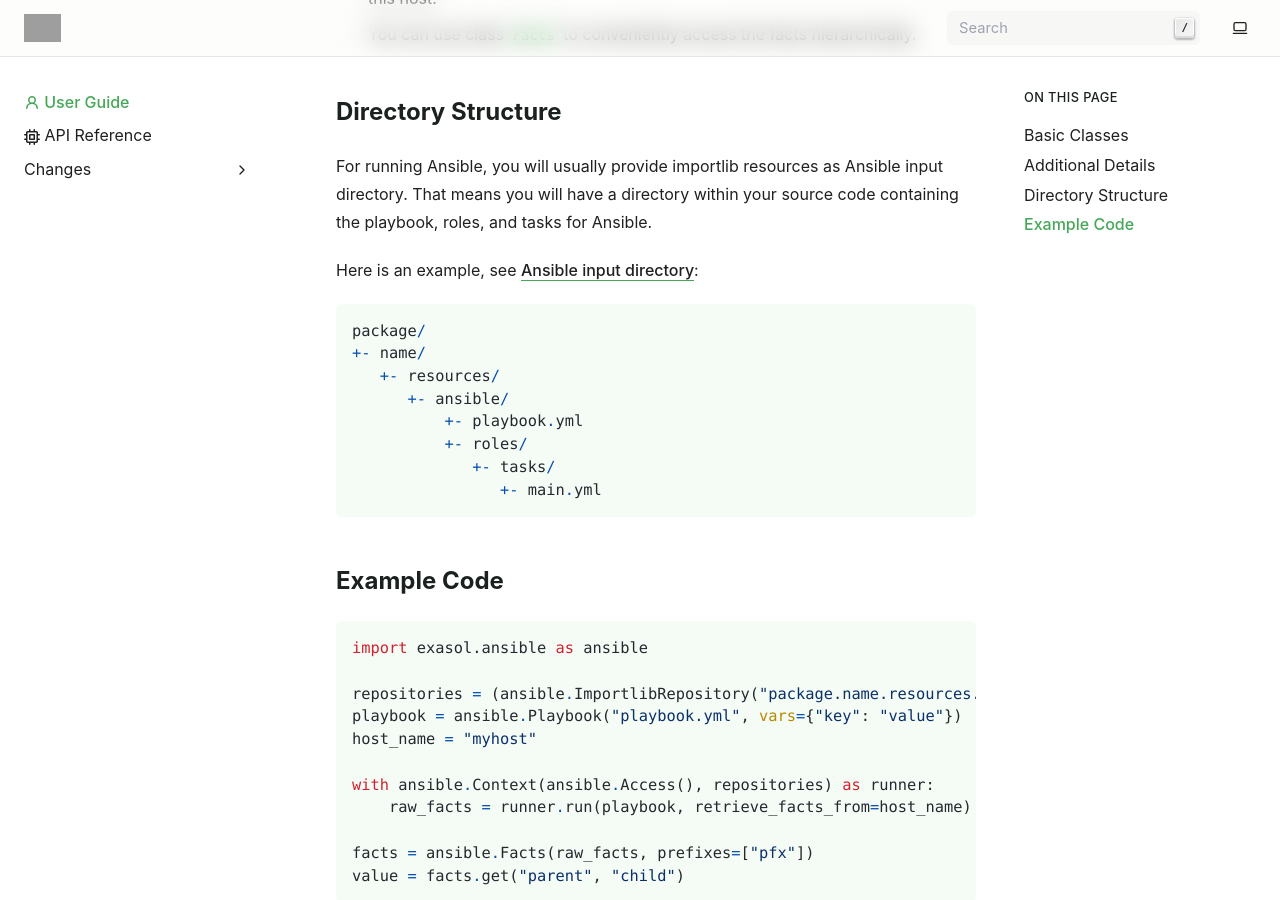
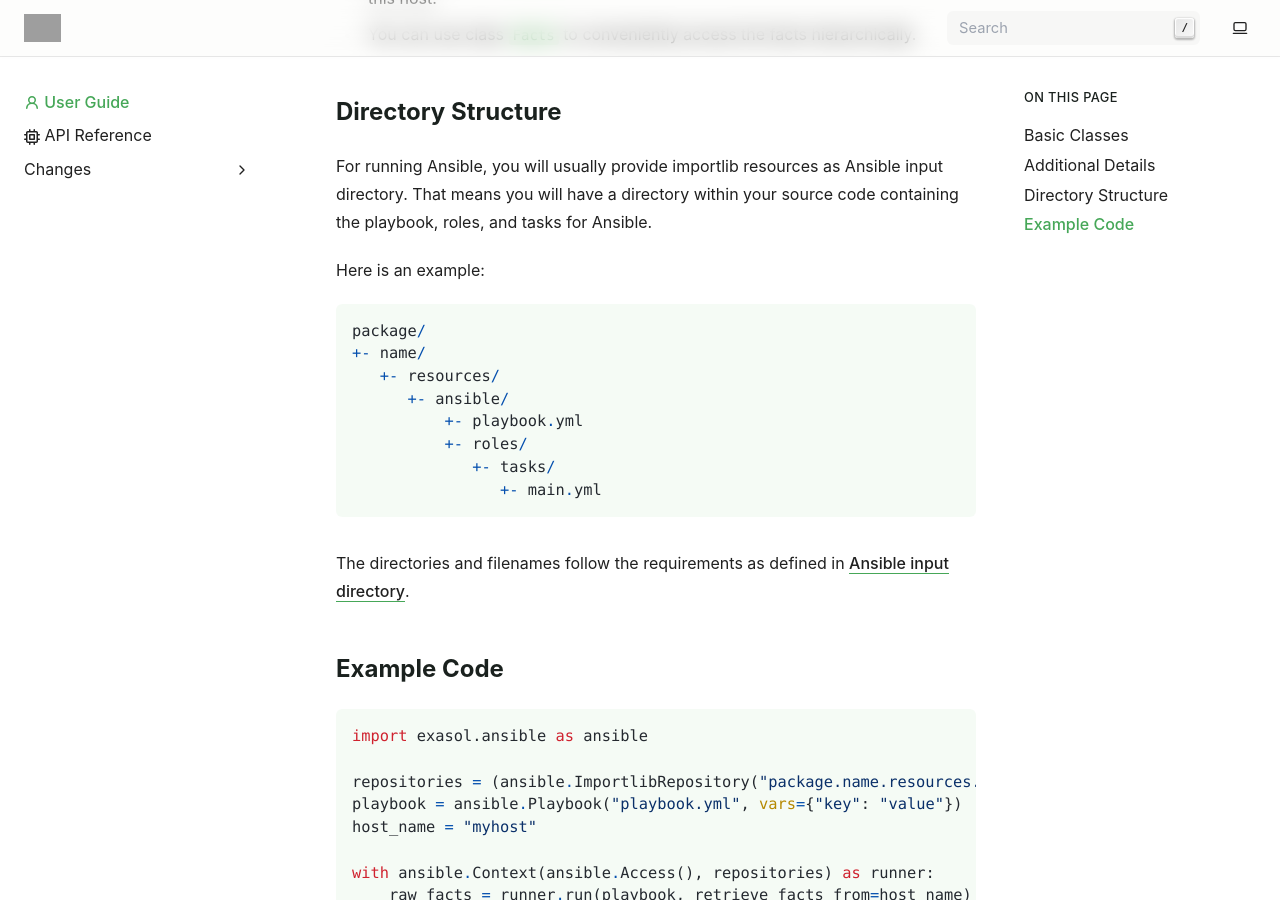
Before and after one commit to exasol/ansible-runner-wrapper, a Sphinx documentation site: the page built from doc/user_guide.rst, in a window 1280 px wide and 900 px high, scrolled down 1370 px. Built offline with Sphinx 7.4.7, drawn with Linux system fonts in a browser that asks for light colours; pages that are not in the unit, such as notebooks, are missing from menus; grey boxes are pictures that could not be loaded.

Commit message:
Rephrased paragraph as indicated by review.

```diff
--- a/doc/user_guide.rst
+++ b/doc/user_guide.rst
@@ -52,8 +52,7 @@ For running Ansible, you will usually provide importlib resources as Ansible
 input directory. That means you will have a directory within your source code
 containing the playbook, roles, and tasks for Ansible.
 
-Here is an example, see `Ansible input directory
-<https://docs.ansible.com/projects/runner/en/latest/intro/#inputdir>`_:
+Here is an example:
 
 .. code-block::
 
@@ -67,6 +66,9 @@ Here is an example, see `Ansible input directory
                     +- main.yml
 
 .. _ansible_runner: https://pypi.org/project/ansible-runner/
+
+The directories and filenames follow the requirements as defined in `Ansible input directory
+<https://docs.ansible.com/projects/runner/en/latest/intro/#inputdir>`_.
 
 Example Code
 ------------
```
